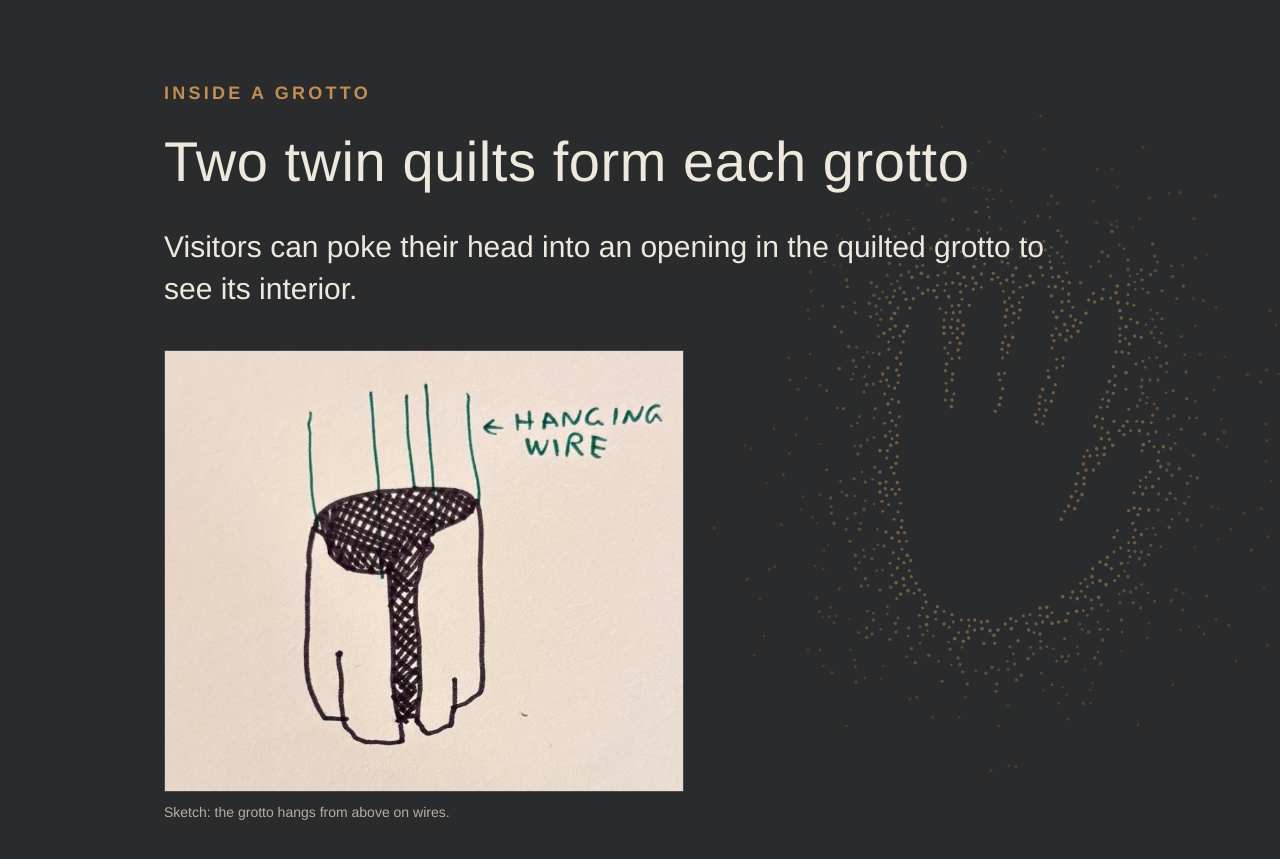
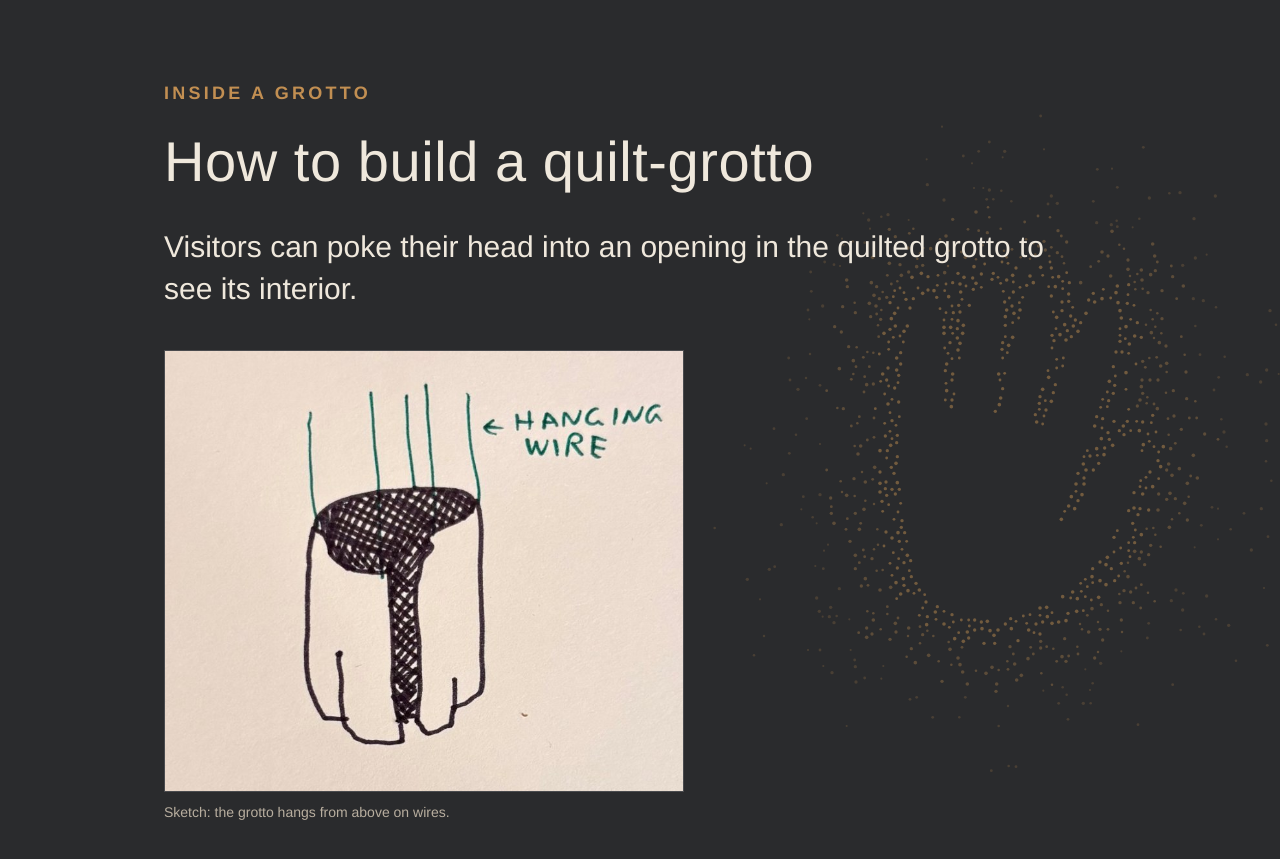
Before and after one commit to zakfoster921/grotto, a plain HTML site: page index.html in a window 1280 px wide. Shown: the part 1460-2319 px from the top of the page. Drawn offline with Linux system fonts and the light colour scheme.

Commit message:
Inside a grotto heading: How to build a quilt-grotto
Co-Authored-By: Claude Sonnet 5.5 <noreply@anthropic.com>
Claude-Session: https://claude.ai/code/session_01RMnPCrtHj62XByH61jJxP8

```diff
--- a/index.html
+++ b/index.html
@@ -76,7 +76,7 @@ footer{border-top:1px solid var(--line);padding:48px 0;color:var(--mute);font-si
 </div></section>
 <section><svg class="bg" viewBox="0 0 1080 1080" style="right:-8%;top:50%" aria-hidden="true"><use href="#hp"/></svg><div class="wrap">
 <p class="eyebrow">Inside a grotto</p>
-<h2>Two twin quilts form each grotto</h2>
+<h2>How to build a quilt-grotto</h2>
 <p class="lead">Visitors can poke their head into an opening in the quilted grotto to see its interior.</p>
 <figure class="sketch" style="max-width:520px;margin-top:40px"><img src="media/hanging-sketch.jpg" alt="Sketch of a quilted grotto hanging from wires, with a dark crosshatched interior"><figcaption>Sketch: the grotto hangs from above on wires.</figcaption></figure>
 </div>
```
